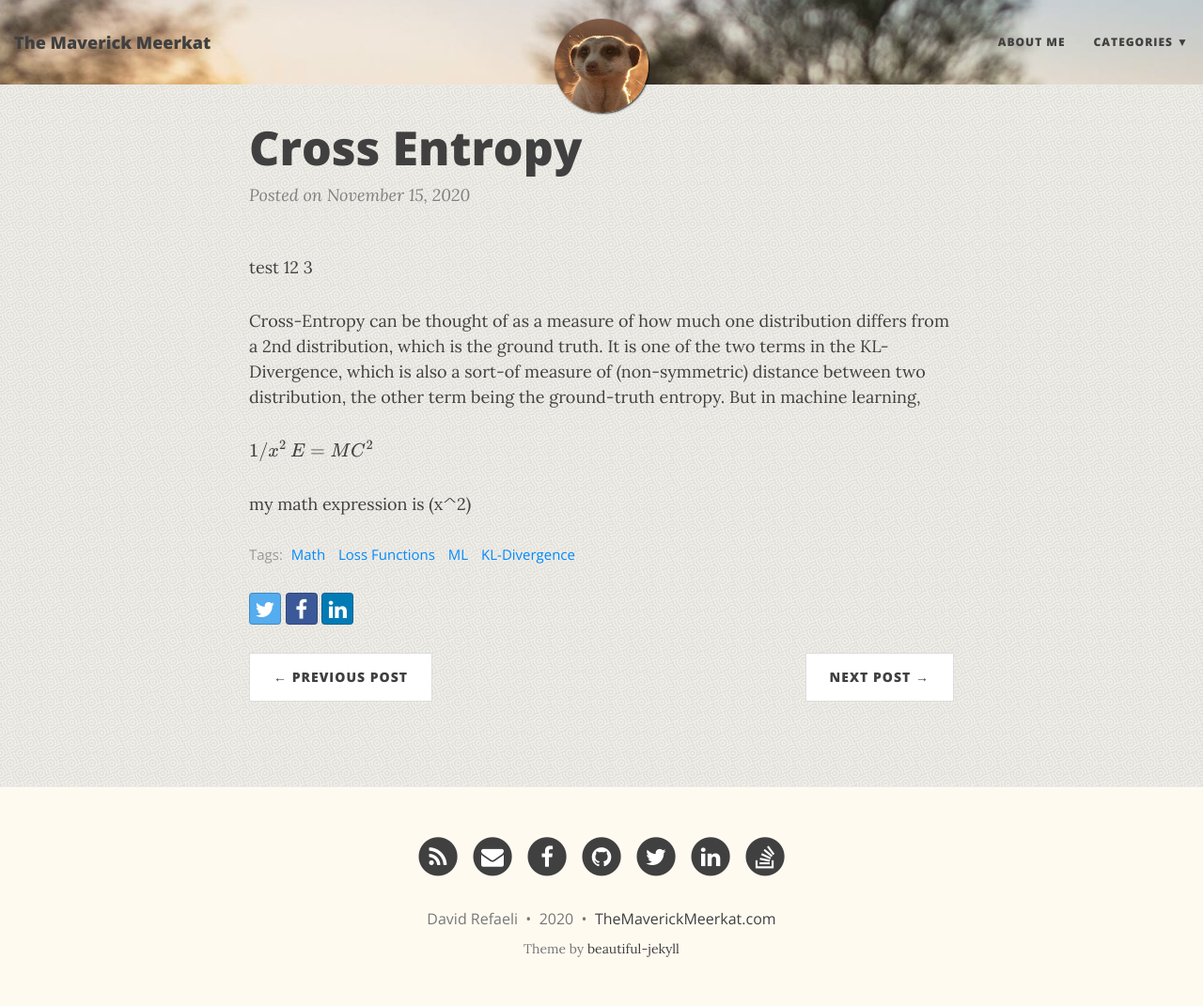
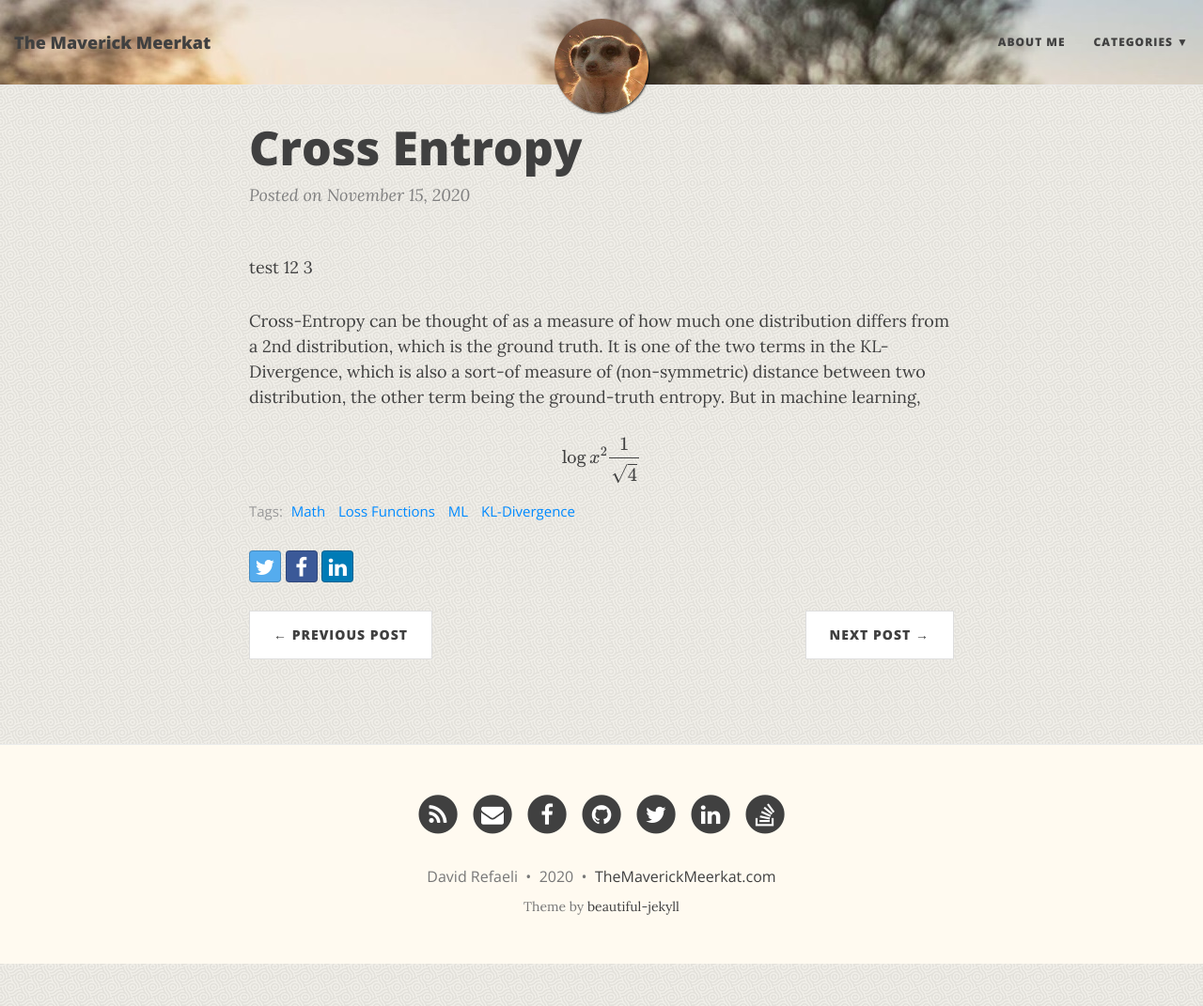
Before and after one commit to MaverickMeerkat/MaverickMeerkat.github.io, a Jekyll site: the page built from _posts/2020-11-15-Cross-Entropy.md, in a window 1280 px wide and 1071 px high. Shown: the whole window at 94% size. Built offline with Jekyll 4.4.1, drawn with Linux system fonts in a browser that asks for light colours; nearby versions of some CDN libraries; formulas are drawn with MathJax 3; comment, search, counter and statistics services are not loaded.

Commit message:
finally works?

```diff
--- a/_posts/2020-11-15-Cross-Entropy.md
+++ b/_posts/2020-11-15-Cross-Entropy.md
@@ -15,8 +15,5 @@ test 12 3
 
 Cross-Entropy can be thought of as a measure of how much one distribution differs from a 2nd distribution, which is the ground truth. It is one of the two terms in the KL-Divergence, which is also a sort-of measure of (non-symmetric) distance between two distribution, the other term being the ground-truth entropy. But in machine learning,
 
-
-\\( 1/x^{2} \\)
-$$E=MC^2$$
-
-my math expression is \(x^2\)
+$$\log{x^2} \frac{1}{\sqrt{4}}
+$$
```
